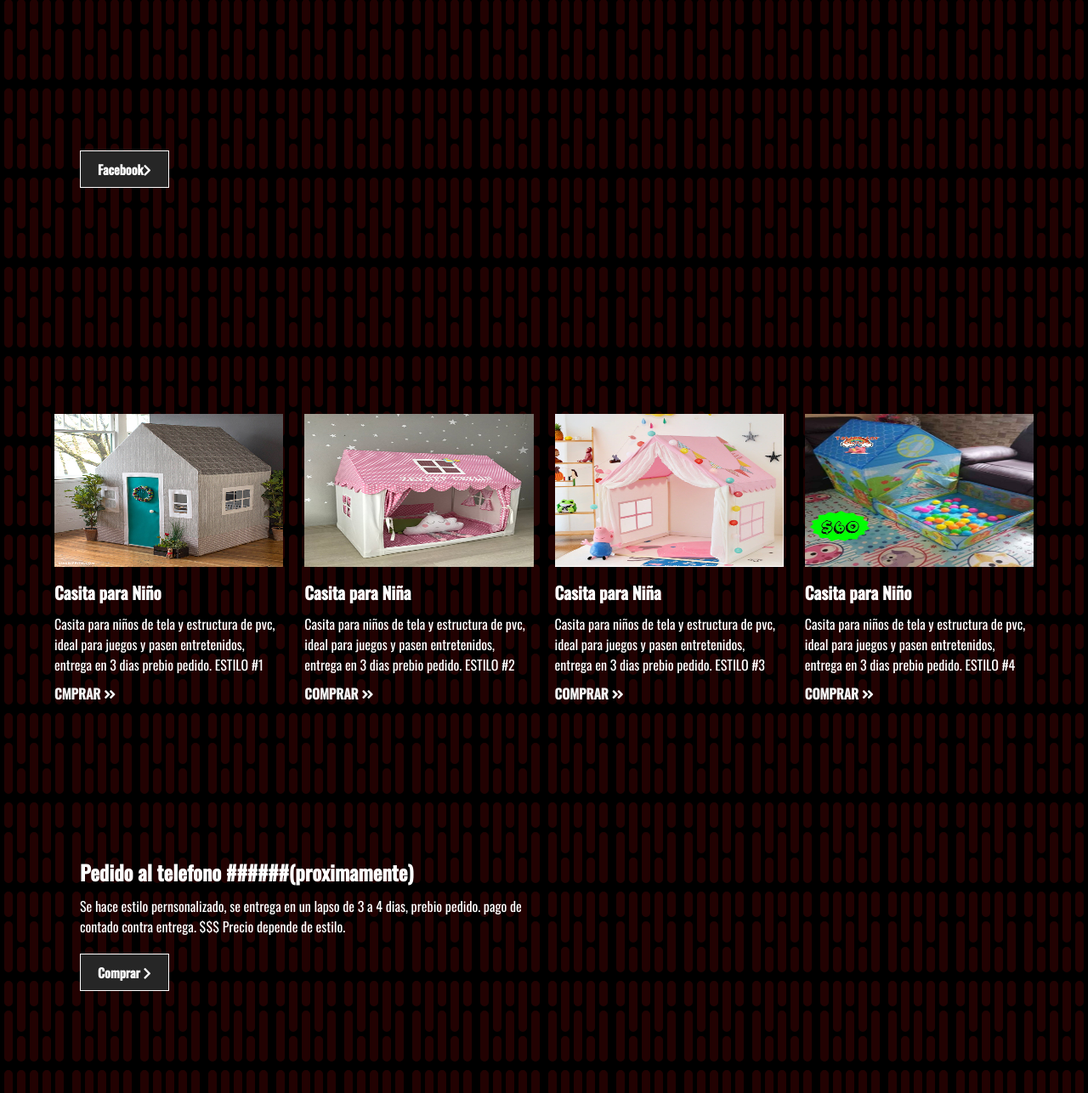
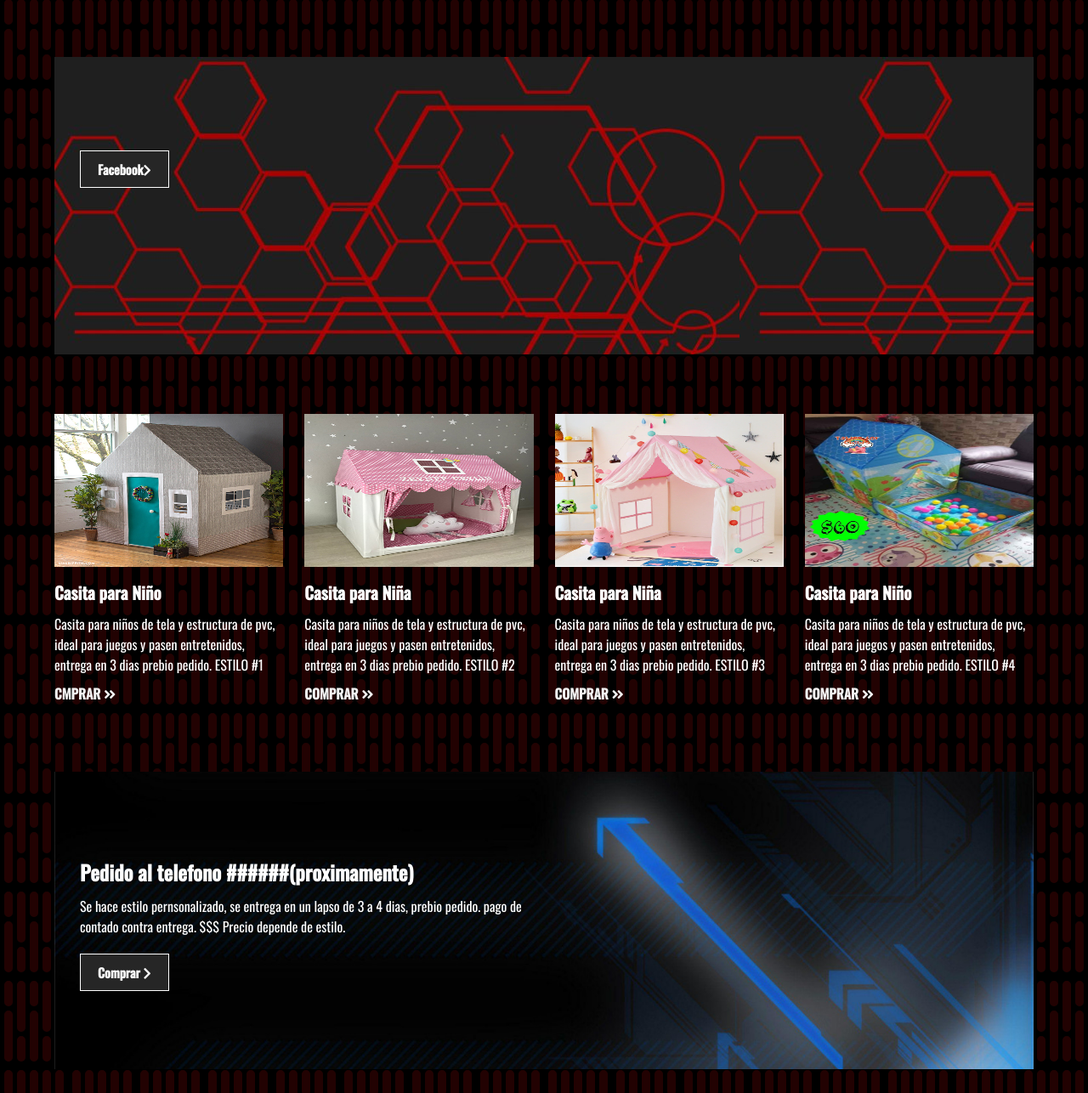
Before and after one commit to Fpenate/house, a plain HTML site: page index.html in a window 1280 px wide. Shown: the part 1056-2342 px from the top of the page at 85% size. Drawn offline with nearby package versions, Linux system fonts and the light colour scheme; files whose address does not match are found by name.

Commit message:
Update styles.css

```diff
--- a/styles.css
+++ b/styles.css
@@ -100,7 +100,7 @@ hr {
 .showcase {
   width: 100%;
   height: 550px;
-  background: url("./img/showcase2.jpg") no-repeat center center/cover;
+  background: url("showcase2.jpg") no-repeat center center/cover;
   display: flex;
   flex-direction: column;
   align-items: center;
@@ -150,7 +150,7 @@ hr {
 .cards-banner-one {
   width: 100%;
   height: 350px;
-  background: url("./img/tech-red.jpg");
+  background: url("tech-red.jpg");
   margin-bottom: 40px;
 }
 
@@ -169,7 +169,7 @@ hr {
 .cards-banner-two {
   width: 100%;
   height: 350px;
-  background: url("./img/image-five.jpg") no-repeat center center/cover;
+  background: url("image-five.jpg") no-repeat center center/cover;
 }
 
 .cards-banner-two .content {
```
